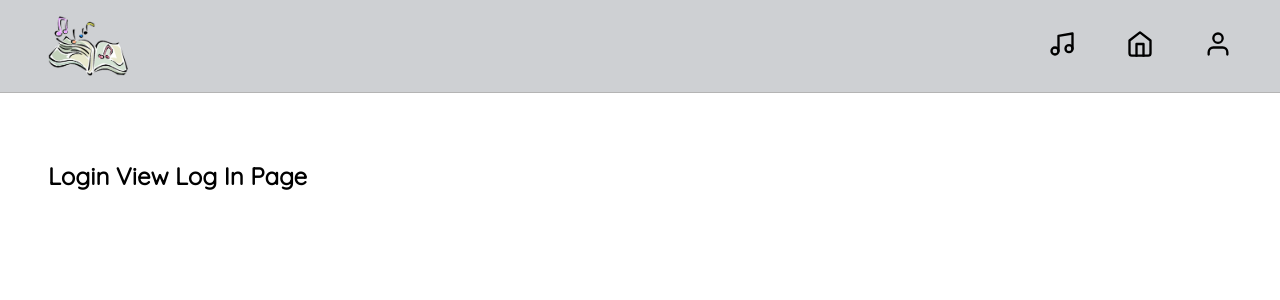
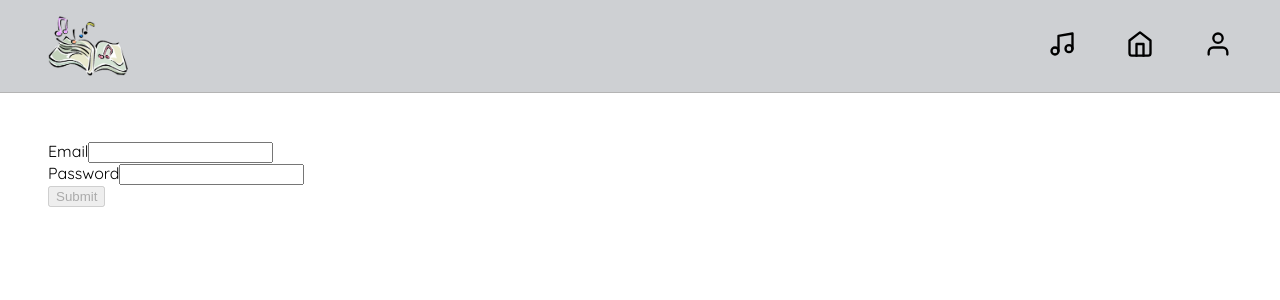
Before and after one commit to lismalgorzata/projectPP5, a Vue app: page /login in a window 1280 px wide. Shown: the top 300 px of the page. Built offline with nearby package versions, Linux system fonts and the light colour scheme.

Commit message:
basic login with console log

```diff
--- a/src/views/LogInView.vue
+++ b/src/views/LogInView.vue
@@ -1,7 +1,58 @@
 <template>
-    <div class="login">
-      <h2>Login View Log In Page</h2>
+  <form @submit.prevent="submitForm">
+    <div>
+      <label for="email">Email</label>
+      <input id="email" v-model="form.email" type="email" required />
     </div>
-  </template>
+    <div>
+      <label for="password">Password</label>
+      <input id="password" v-model="form.password" type="password" required />
+    </div>
+    <button type="submit" :disabled="!isFormValid || loading">Submit</button>
+  </form>
+</template>
 
-  <script setup></script>
+<script>
+import { reactive, ref, computed } from 'vue';
+
+export default {
+  setup() {
+    const form = reactive({
+      email: '',
+      password: '',
+    });
+
+    const errors = ref([]);
+    const loading = ref(false);
+
+    const isFormValid = computed(() => {
+      return form.email && form.password;
+    });
+
+    const validateForm = () => {
+      errors.value = [];
+
+      if (!form.email) {
+        errors.value.push('Email is required.');
+      }
+
+      if (!form.password) {
+        errors.value.push('Password is required.');
+      }
+    };
+
+    const submitForm = async () => {
+      validateForm();
+      if (isFormValid.value) {
+        loading.value = true;
+
+        console.log('Form submitted:', form);
+
+        loading.value = false;
+      }
+    };
+
+    return { form, errors, loading, isFormValid, submitForm };
+  },
+};
+</script>
```
